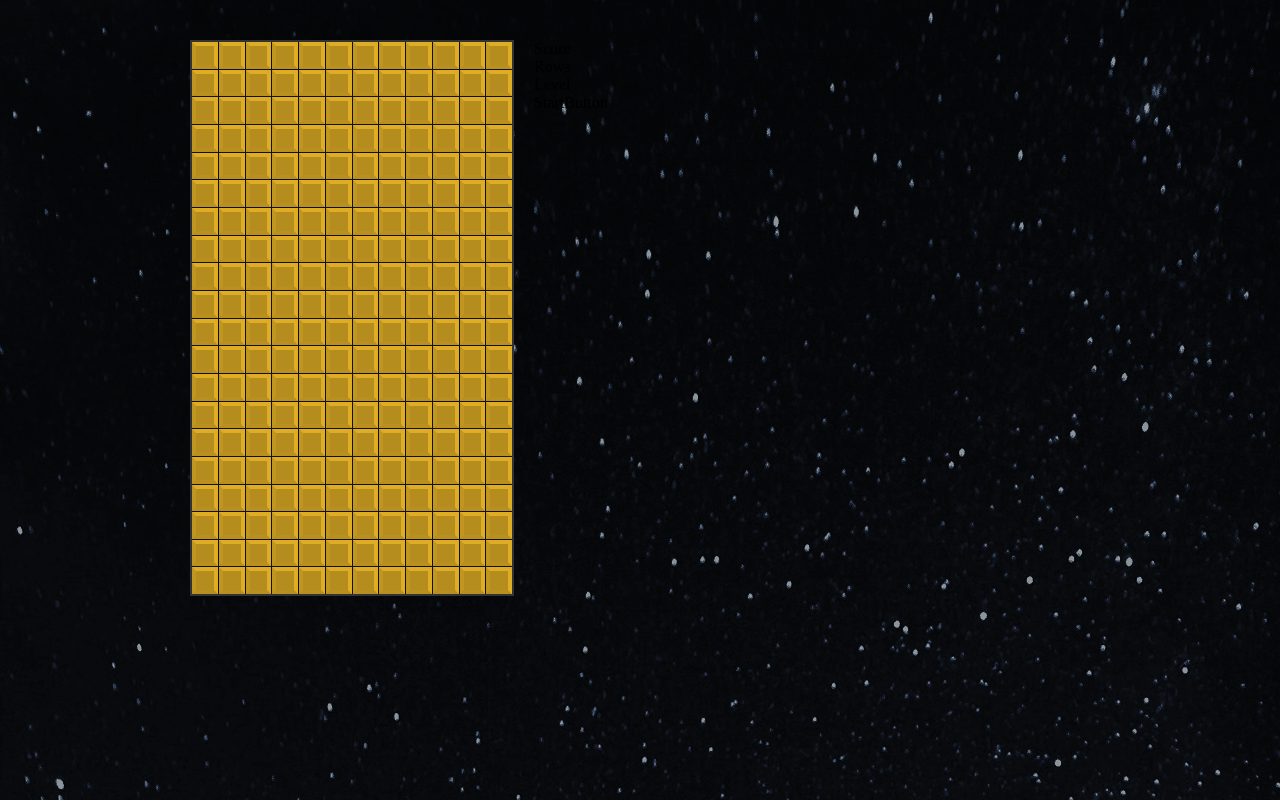
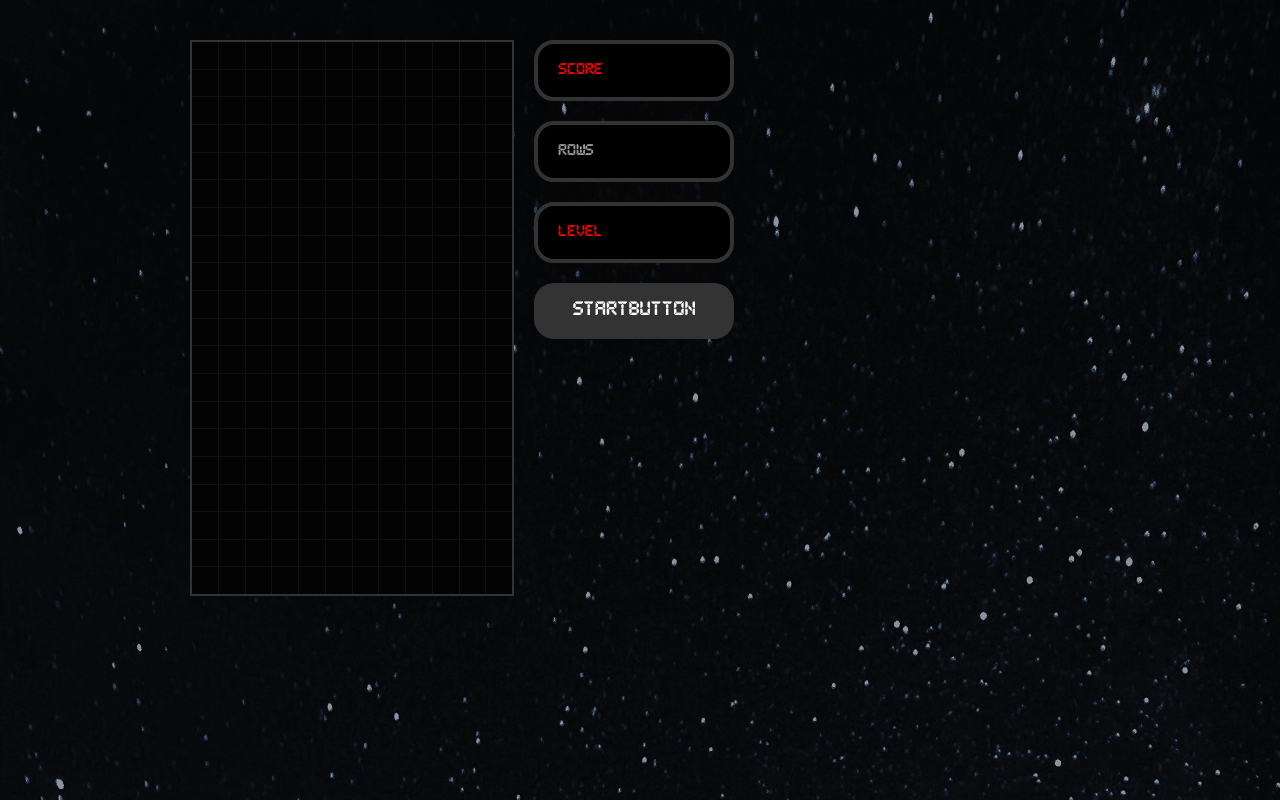
Before and after one commit to tatsuya-asami/react-tetris, a React (Create React App) app: page / in a window 1280 px wide. Built offline with nearby package versions, Linux system fonts and the light colour scheme.

Commit message:
styled display and startbutton

```diff
--- a/src/components/Cell.tsx
+++ b/src/components/Cell.tsx
@@ -7,7 +7,7 @@ interface ICell {
 }
 
 const Cell: React.FC<ICell> = ({ type }) => (
-  <StyledCell type={'L'} color={TETROMINOS['L'].color} />
+  <StyledCell type={type} color={TETROMINOS[type].color} />
 );
 
 export default Cell;
--- a/src/components/Display.tsx
+++ b/src/components/Display.tsx
@@ -1,8 +1,13 @@
 import React from 'react';
-interface DisplayProps {
+import { StyledDisplay } from './styles/StyledDisplay';
+
+interface IDisplay {
+  gameOver: boolean;
   text: string;
 }
 
-const Display: React.FC<DisplayProps> = ({ text }) => <div>{text}</div>;
+const Display: React.FC<IDisplay> = ({ gameOver, text }) => (
+  <StyledDisplay gameOver={gameOver}>{text}</StyledDisplay>
+);
 
 export default Display;
--- a/src/components/StartButton.tsx
+++ b/src/components/StartButton.tsx
@@ -1,5 +1,8 @@
 import React from 'react';
+import { StyledStartButton } from './styles/StyledStartButton';
 
-const StartButton: React.FC = () => <div>StartButton</div>;
+const StartButton: React.FC = () => (
+  <StyledStartButton>StartButton</StyledStartButton>
+);
 
 export default StartButton;
--- a/src/components/Tetris.tsx
+++ b/src/components/Tetris.tsx
@@ -12,9 +12,9 @@ const Tetris: React.FC = () => {
         <Stage stage={helpers.createStatge()} />
         <aside>
           <div>
-            <Display text="Score" />
-            <Display text="Rows" />
-            <Display text="Level" />
+            <Display gameOver={true} text="Score" />
+            <Display gameOver={false} text="Rows" />
+            <Display gameOver={true} text="Level" />
             <StartButton />
           </div>
         </aside>
--- /dev/null
+++ b/src/components/styles/StyledDisplay.ts
@@ -0,0 +1,21 @@
+import styled from 'styled-components';
+
+interface IStyledDisplay {
+  gameOver: boolean;
+}
+
+export const StyledDisplay = styled.div<IStyledDisplay>`
+  box-sizing: border-box;
+  display: flex;
+  align-items: center;
+  margin: 0 0 20px 0;
+  padding: 20px;
+  border: 4px solid #333;
+  min-height: 30px;
+  width: 100%;
+  border-radius: 20px;
+  color: ${props => (props.gameOver ? 'red' : '#999')};
+  background: #000;
+  font-family: Pixel, Arial, Helvetica, sans-serif;
+  font-size: 0.8rem;
+`;
--- /dev/null
+++ b/src/components/styles/StyledStartButton.ts
@@ -0,0 +1,17 @@
+import styled from 'styled-components';
+
+export const StyledStartButton = styled.button`
+  box-sizing: border-box;
+  margin: 0 0 20px 0;
+  padding: 20px;
+  min-height: 30px;
+  width: 100%;
+  border-radius: 20px;
+  border: none;
+  color: white;
+  background: #333;
+  font-family: Pixel, Arial, Helvetica, sans-serif;
+  font-size: 1rem;
+  outline: none;
+  cursor: pointer;
+`;
```
